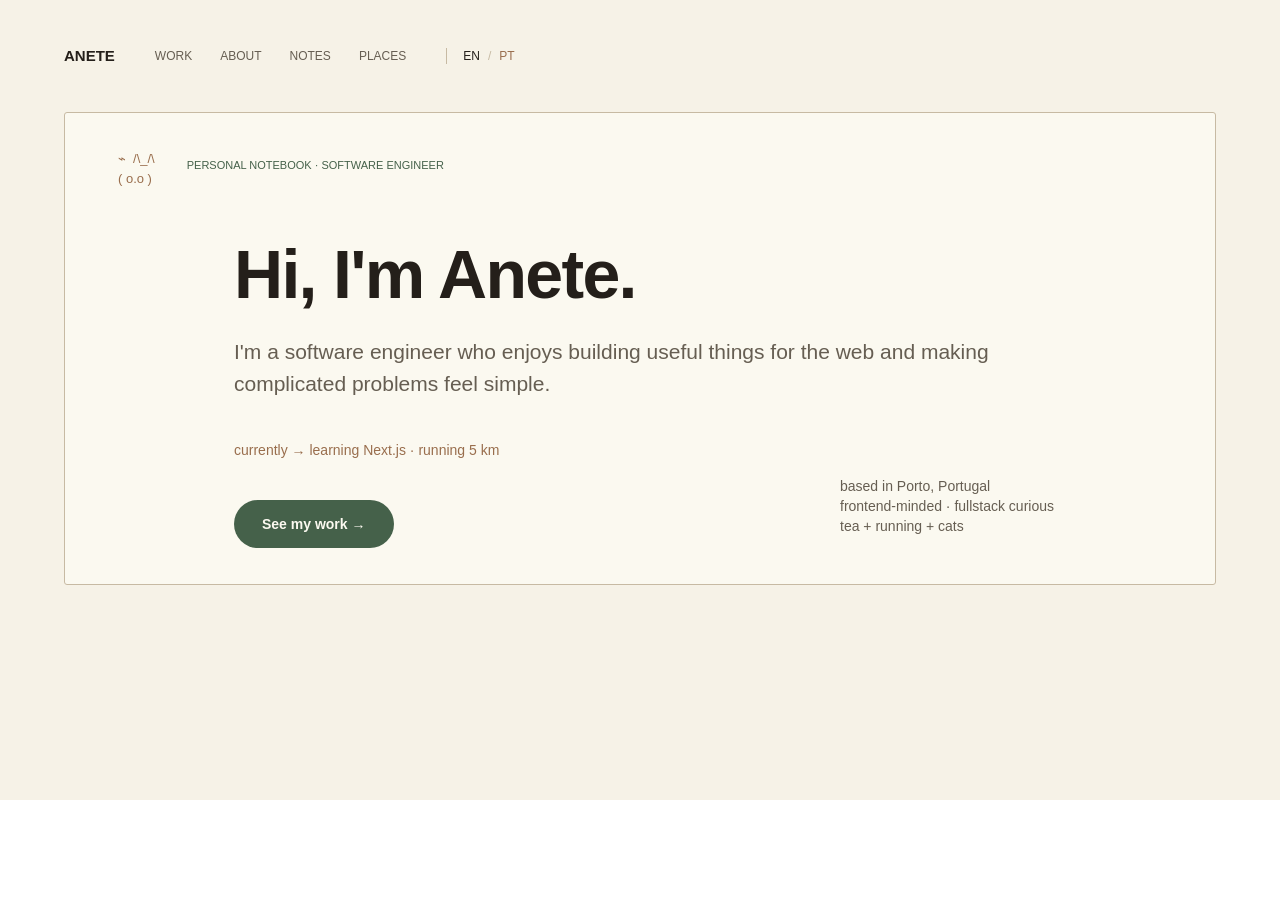
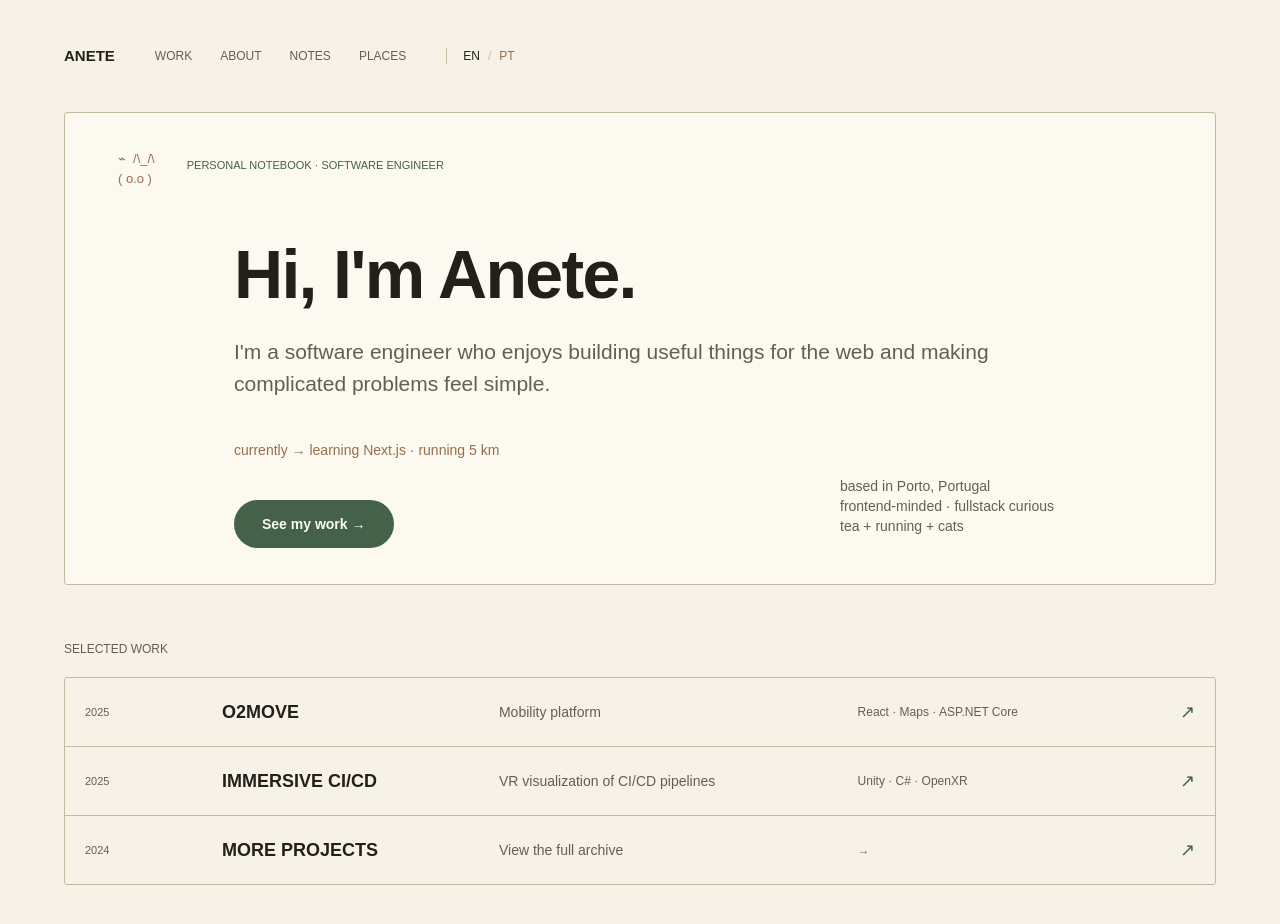
Before and after one commit to anetep/personal-portfolio, a Next.js app: page /en in a window 1280 px wide. Shown: the top 924 px of the page. Before the commit the page ends 800 px from the top, so only its background shows below. Built offline with nearby package versions, Linux system fonts and the light colour scheme.

Commit message:
[Work section] Added selected work content

```diff
--- a/app/[locale]/content.ts
+++ b/app/[locale]/content.ts
@@ -27,6 +27,32 @@ export const content = {
         "tea + running + cats",
       ],
     },
+    work: {
+      title: "SELECTED WORK",
+      items: [
+        {
+          year: "2025",
+          name: "O2MOVE",
+          description: "Mobility platform",
+          technologies: "React · Maps · ASP.NET Core",
+          href: "https://www.o2move.com/",
+        },
+        {
+          year: "2025",
+          name: "IMMERSIVE CI/CD",
+          description: "VR visualization of CI/CD pipelines",
+          technologies: "Unity · C# · OpenXR",
+          href: "https://github.com/anetep/thesis-project",
+        },
+        {
+          year: "2024",
+          name: "MORE PROJECTS",
+          description: "View the full archive",
+          technologies: "→",
+          href: "https://github.com/anetep",
+        },
+      ],
+    },
   },
   pt: {
     navigation: {
@@ -48,5 +74,31 @@ export const content = {
         "chá + corrida + gatos",
       ],
     },
+    work: {
+      title: "TRABALHO SELECIONADO",
+      items: [
+        {
+          year: "2025",
+          name: "O2MOVE",
+          description: "Plataforma de mobilidade",
+          technologies: "React · Mapas · ASP.NET Core",
+          href: "https://www.o2move.com/",
+        },
+        {
+          year: "2025",
+          name: "IMMERSIVE CI/CD",
+          description: "Visualização de pipelines CI/CD em realidade virtual",
+          technologies: "Unity · C# · OpenXR",
+          href: "https://github.com/anetep/thesis-project",
+        },
+        {
+          year: "2024",
+          name: "MAIS PROJETOS",
+          description: "Ver todos os projetos",
+          technologies: "→",
+          href: "https://github.com/anetep",
+        },
+      ],
+    },
   },
 } as const;
--- a/app/[locale]/page.tsx
+++ b/app/[locale]/page.tsx
@@ -103,6 +103,38 @@ export default async function Home({
           ))}
         </div>
       </section>
+
+      <section id="work" className="py-14">
+        <h2 className="mb-5 text-xs font-medium text-[#665e52]">
+          {copy.work.title}
+        </h2>
+
+        <div className="overflow-hidden rounded-[3px] border border-[#c7baa3]">
+          {copy.work.items.map((item) => (
+            <a
+              key={item.name}
+              href={item.href}
+              target="_blank"
+              rel="noreferrer"
+              className="grid gap-3 border-b border-[#c7baa3] px-5 py-5 text-[#665e52] transition-colors last:border-b-0 hover:bg-[#fbf9f0] md:grid-cols-[105px_1.35fr_1.8fr_1.6fr_auto] md:items-center md:gap-8"
+            >
+              <span className="text-[11px] font-medium">{item.year}</span>
+
+              <span className="text-lg font-semibold text-[#241f1a]">
+                {item.name}
+              </span>
+
+              <span className="text-sm">{item.description}</span>
+
+              <span className="text-xs">{item.technologies}</span>
+
+              <span className="text-lg text-[#45614a]" aria-hidden="true">
+                ↗
+              </span>
+            </a>
+          ))}
+        </div>
+      </section>
     </main>
   );
 }
```
